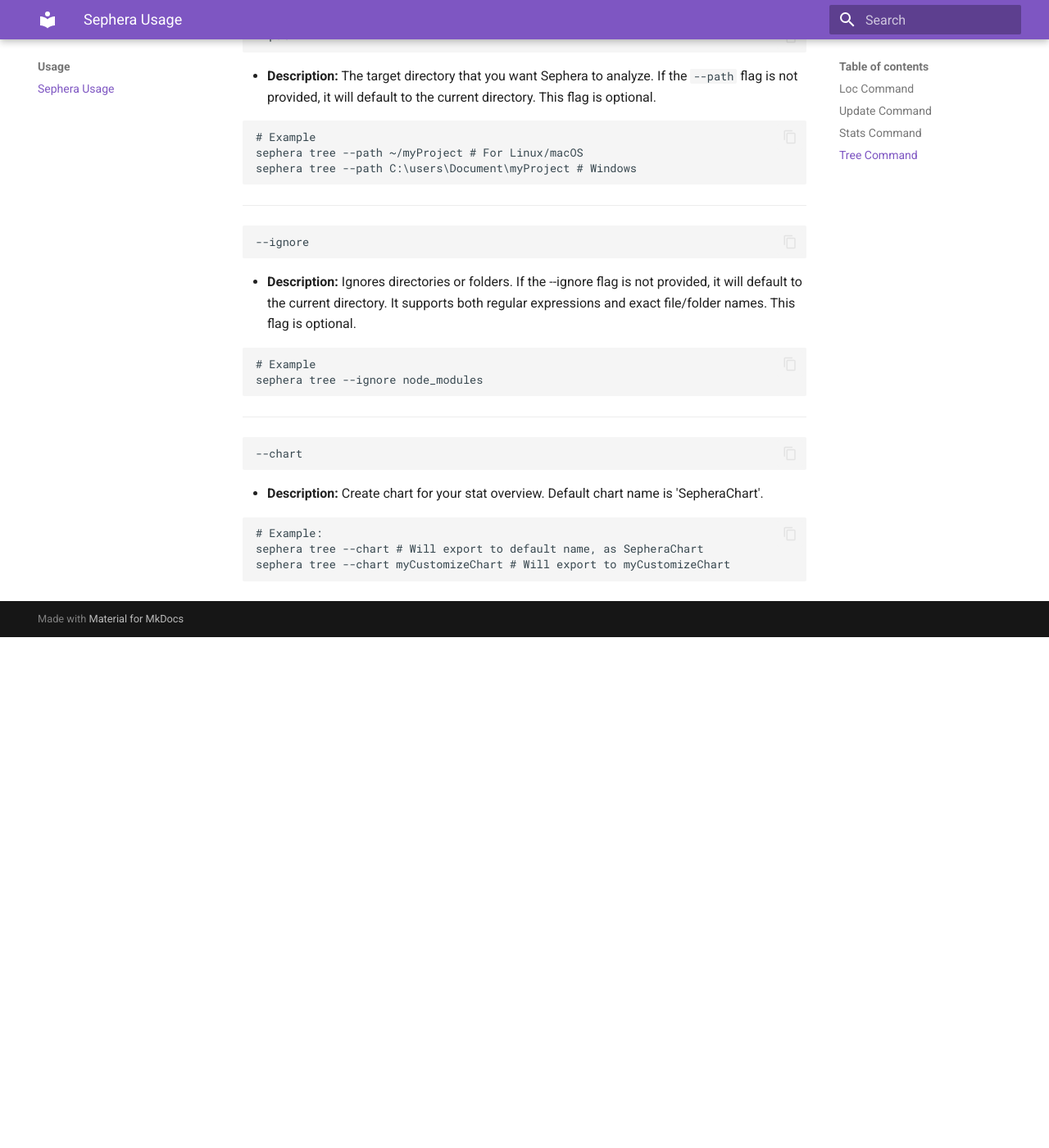
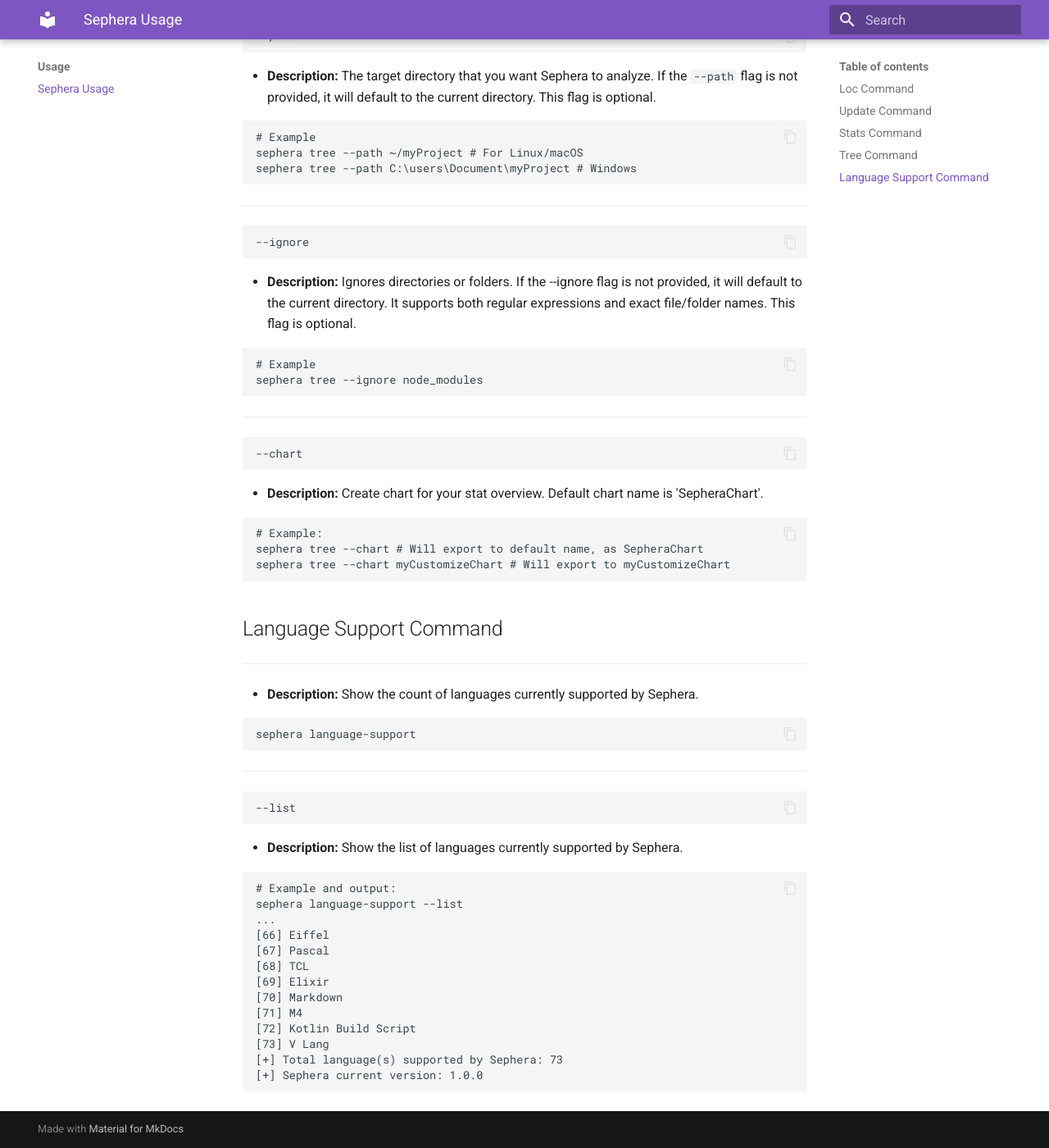
Before and after one commit to Reim-developer/Sephera, an MkDocs documentation site: the page built from docs/pages/usage.md, in a window 1280 px wide and 1400 px high, scrolled down 3023 px. Shown: the whole window at 82% size. Built offline with MkDocs 1.6.1 and Material for MkDocs 9.7.7, drawn with Linux system fonts in a browser that asks for light colours; before the commit the page ends 3800 px from its top, so only the background shows below that.

Commit message:
Add Language Support Command to usage documentation

````diff
--- a/docs/pages/usage.md
+++ b/docs/pages/usage.md
@@ -133,3 +133,30 @@ sephera tree --ignore node_modules
 sephera tree --chart # Will export to default name, as SepheraChart
 sephera tree --chart myCustomizeChart # Will export to myCustomizeChart
 ```
+
+## Language Support Command
+---
+* **Description:** Show the count of languages currently supported by Sephera.
+```bash
+sephera language-support
+```
+---
+```bash
+--list
+```
+* **Description:** Show the list of languages currently supported by Sephera.
+```bash
+# Example and output:
+sephera language-support --list
+...
+[66] Eiffel
+[67] Pascal
+[68] TCL
+[69] Elixir
+[70] Markdown
+[71] M4
+[72] Kotlin Build Script
+[73] V Lang
+[+] Total language(s) supported by Sephera: 73
+[+] Sephera current version: 1.0.0
+```
````
